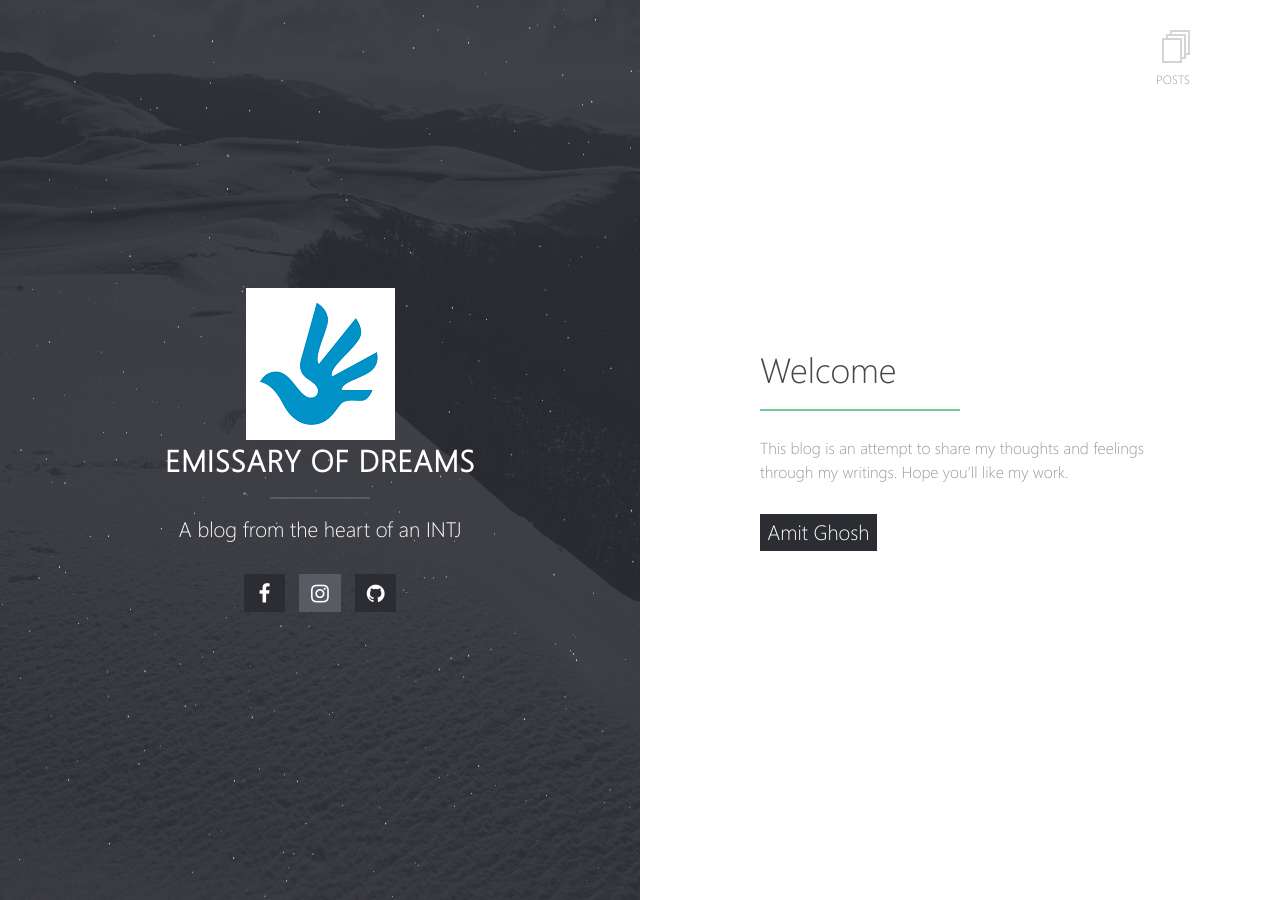
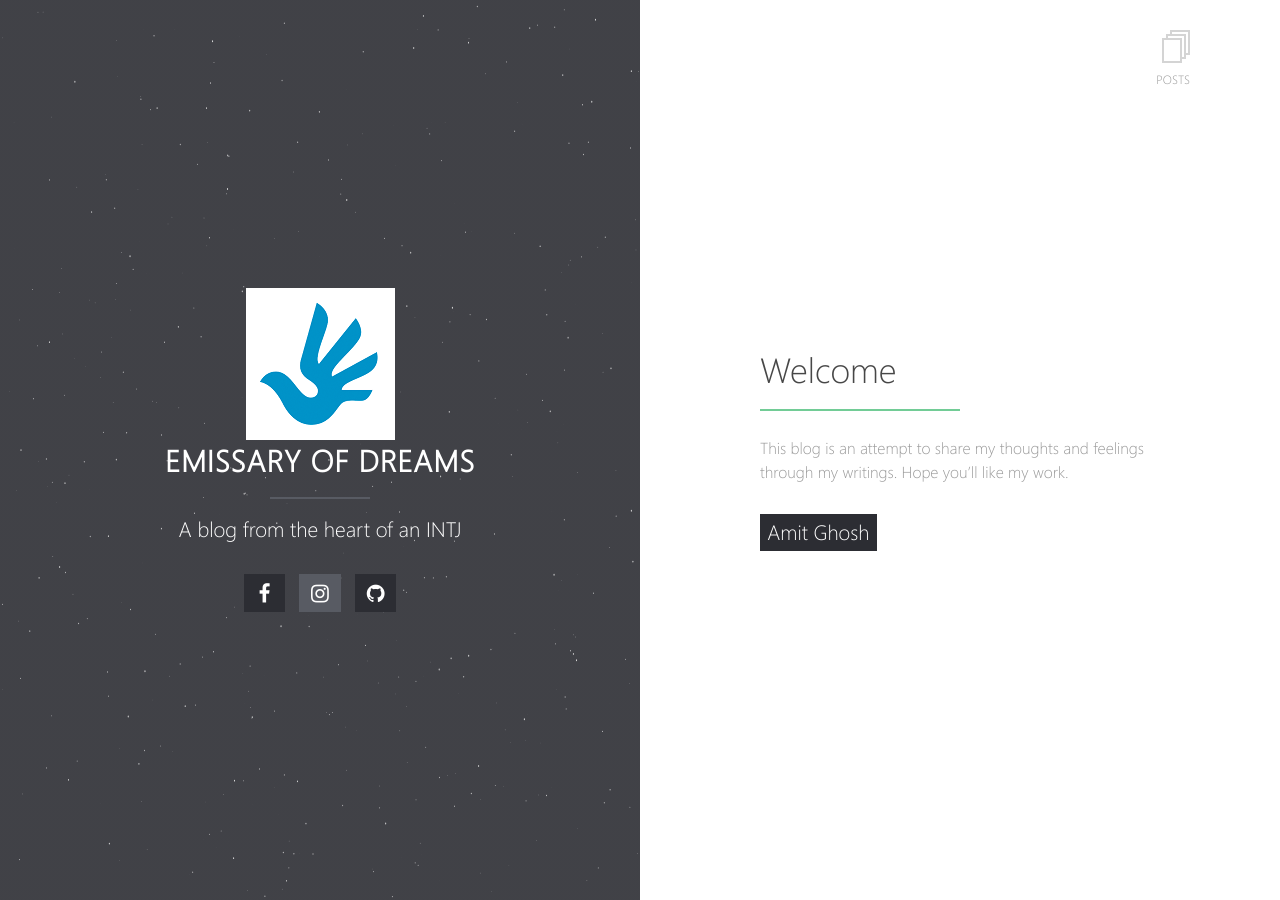
Before and after one commit to maverickamit/blog, a Jekyll site: the page built from index.md, in a window 1280 px wide. Built offline with Jekyll 4.4.1, drawn with Linux system fonts in a browser that asks for light colours; our own code applies the rules of GitHub Pages for plain Markdown files.

Commit message:
changed the front pic

```diff
--- a/_config.yml
+++ b/_config.yml
@@ -7,7 +7,7 @@
 
 # Left Block Images
 background:
-  homepage: images/home.png                           # this image will be shown on homepage's left block
+  homepage: front-pic/home.png                        # this image will be shown on homepage's left block
   post-list: images/unsplash-image-10.jpg             # this image will be shown on post list page
   default-post: images/unsplash-gallery-image-3.jpg   # this image will be shown when post's front matter doesn't specify any image
 
```
